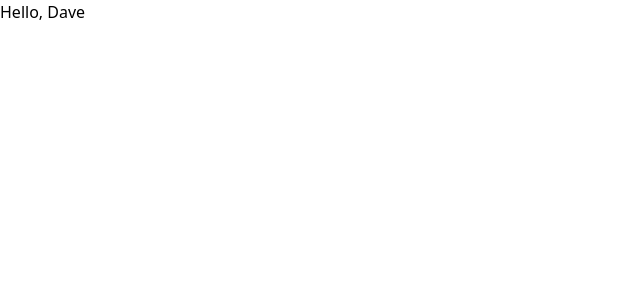
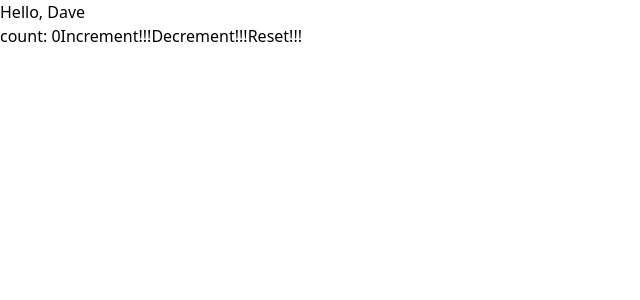
Before and after one commit to natuShubham96/hooks-todo, a React (Create React App) app: page / in a window 1280 px wide. Shown: the top 300 px of the page, without its empty margins (0-640 px from the left). Built offline with nearby package versions, Linux system fonts and the light colour scheme.

Commit message:
Global state management using useReducer

```diff
--- a/src/App.js
+++ b/src/App.js
@@ -1,8 +1,26 @@
 
-import {useContext} from 'react'
+import {useContext,useReducer} from 'react'
 import {UserInfo} from './index'
 
+const initialState = {
+    count: 0
+}
+
+const reducer = (state,action) => {
+    switch(action.type) {
+        case "increment" :
+        return {count: state.count + 1 }
+        case "decrement" :
+            return {count: state.count - 1}
+        case "reset" :
+            return initialState
+        default :
+        return initialState
+    }
+}
+
 export default function App () {
+    const [state,dispatch] = useReducer(reducer,initialState)  //useReducer provides with updated state and dispatch function, used to dispatch action
     const value = useContext(UserInfo)
 
     return (
@@ -12,7 +30,16 @@ export default function App () {
         // </UserInfo.Consumer> // Using consumer we need to pass in a render props function
 
         //With hooks
+        <>
 
         <div>Hello,  {value}</div>
+
+        <div>
+            count: {state.count}
+            <button onClick={() => dispatch({ type: "increment"})}>Increment!!!</button>
+            <button onClick={() => dispatch({type: "decrement"})}>Decrement!!!</button>
+            <button onClick={() => dispatch({type: "reset"})}>Reset!!!</button>
+        </div>
+        </>
     )
 }
```
Also changed, not shown: 1 other file (tests, documents, lock files or other folders).
